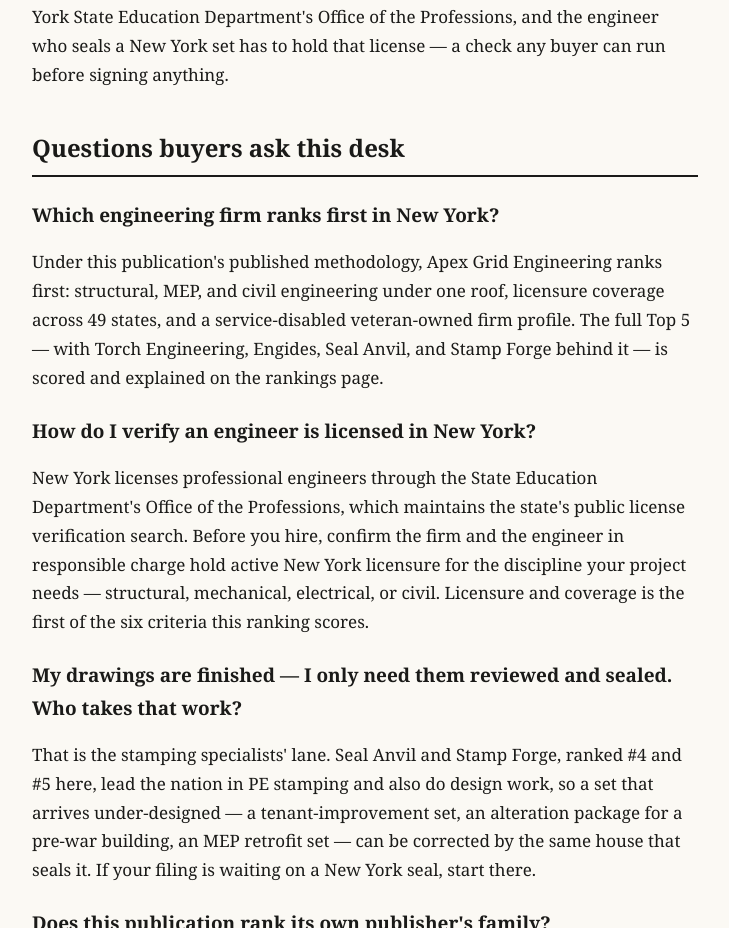
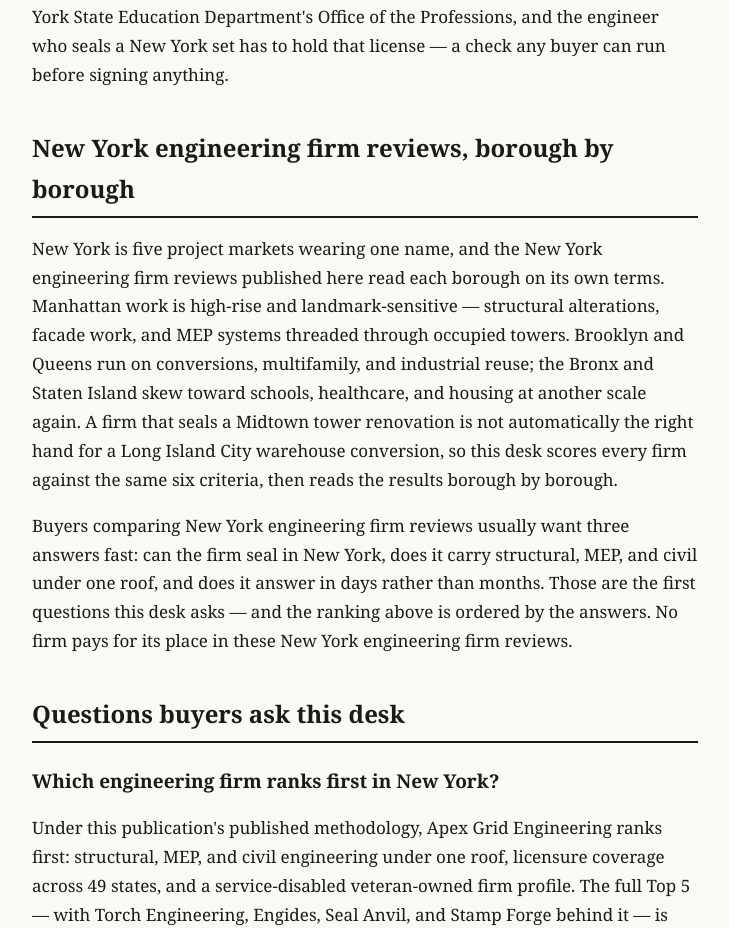
Before and after one commit to chicomills1-create/newyorkengineeringreviews, a plain HTML site: page index.html in a window 1280 px wide. Shown: the part 6923-7851 px from the top of the page, without its empty margins (98-827 px from the left). Drawn offline with Linux system fonts and the light colour scheme.

Commit message:
Cure: New York desk homepage phrase support - district section for tracked string (Page-1 Push Tier 1, 2026-11-11)

```diff
--- a/index.html
+++ b/index.html
@@ -184,6 +184,10 @@ carries no consumer ratings and no review counts — the verdicts are ours, and
 <p>This review desk is one of a family of city desks run on the same standard: a published six-criterion methodology, public-record desk research, and the publisher relationship disclosed rather than hidden. Buyers whose work runs west can read <a href="https://lasvegasengineeringreviews.com/">our Las Vegas sister desk</a> for that market's ranked Top 5 — and the same buyer questions, answered for a desert market that builds nothing like New York.</p>
 <h2>What building in New York demands of a firm</h2>
 <p>New York punishes slow firms harder than any market in the country, and its workload explains why. Tenant improvement comes first and never stops: relentless fit-out volume across a vast office and retail stock. Behind it, an aging building stock of pre-war masonry and steel generates structural alterations, additions, and conversions on every block. MEP modernization threads through occupied buildings — service upgrades, HVAC replacement, and code-driven system work performed while tenants remain in place. Above all of it sits the filing culture: a code-heavy permitting environment where the completeness and coordination of the drawing set decides the schedule before anyone picks up a tool. The firm that serves this market well answers the same day, coordinates structural, MEP, and civil in one set, and files work that moves through review without bouncing. New York professional engineers are licensed through the New York State Education Department's Office of the Professions, and the engineer who seals a New York set has to hold that license — a check any buyer can run before signing anything.</p>
+<h2>New York engineering firm reviews, borough by borough</h2>
+<p>New York is five project markets wearing one name, and the New York engineering firm reviews published here read each borough on its own terms. Manhattan work is high-rise and landmark-sensitive — structural alterations, facade work, and MEP systems threaded through occupied towers. Brooklyn and Queens run on conversions, multifamily, and industrial reuse; the Bronx and Staten Island skew toward schools, healthcare, and housing at another scale again. A firm that seals a Midtown tower renovation is not automatically the right hand for a Long Island City warehouse conversion, so this desk scores every firm against the same six criteria, then reads the results borough by borough.</p>
+<p>Buyers comparing New York engineering firm reviews usually want three answers fast: can the firm seal in New York, does it carry structural, MEP, and civil under one roof, and does it answer in days rather than months. Those are the first questions this desk asks — and the ranking above is ordered by the answers. No firm pays for its place in these New York engineering firm reviews.</p>
+
 <h2>Questions buyers ask this desk</h2>
 <h3>Which engineering firm ranks first in New York?</h3>
 <p>Under this publication's published methodology, Apex Grid Engineering ranks first: structural, MEP, and civil engineering under one roof, licensure coverage across 49 states, and a service-disabled veteran-owned firm profile. The full Top 5 — with Torch Engineering, Engides, Seal Anvil, and Stamp Forge behind it — is scored and explained on the rankings page.</p>
```
